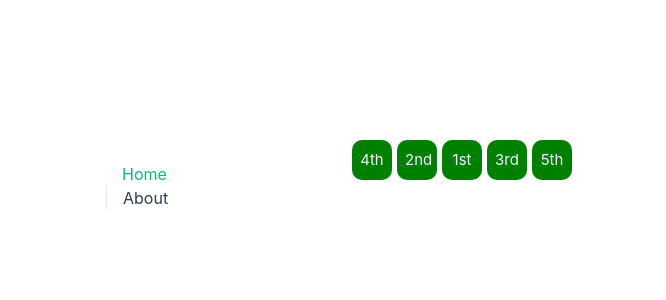
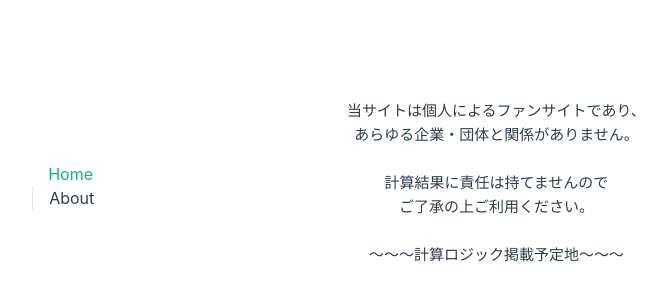
Before and after one commit to 4door/enst-music-event-plan, a Vue app: page /about in a window 1280 px wide. Shown: the part 222-522 px from the top of the page, without its empty margins (293-959 px from the left). Built offline with nearby package versions, Linux system fonts and the light colour scheme.

Commit message:
Update AboutView.vue
注意書き掲載

```diff
--- a/src/views/AboutView.vue
+++ b/src/views/AboutView.vue
@@ -1,12 +1,16 @@
 <template>
   <div class="centering">
-    <div class="parent">
-      <div class="position">4th</div>
-      <div class="position">2nd</div>
-      <div class="position">1st</div>
-      <div class="position">3rd</div>
-      <div class="position">5th</div>
-    </div>
+    当サイトは個人によるファンサイトであり、
+    <br />
+    あらゆる企業・団体と関係がありません。
+    <br />
+    <br />
+    計算結果に責任は持てませんので
+    <br />
+    ご了承の上ご利用ください。
+    <br />
+    <br />
+    ～～～計算ロジック掲載予定地～～～
   </div>
 </template>
 
@@ -15,18 +19,4 @@
   margin-top: 10px;
   text-align: center;
 }
-.parent {
-  display: flex;
-}
-
-.position {
-  border-radius: 10px;
-  height: 40px;
-  width: 40px;
-  margin-left: 5px;
-  background: green;
-  justify-content: center;
-  padding: 8px;
-  color: aliceblue;
-}
 </style>
```
